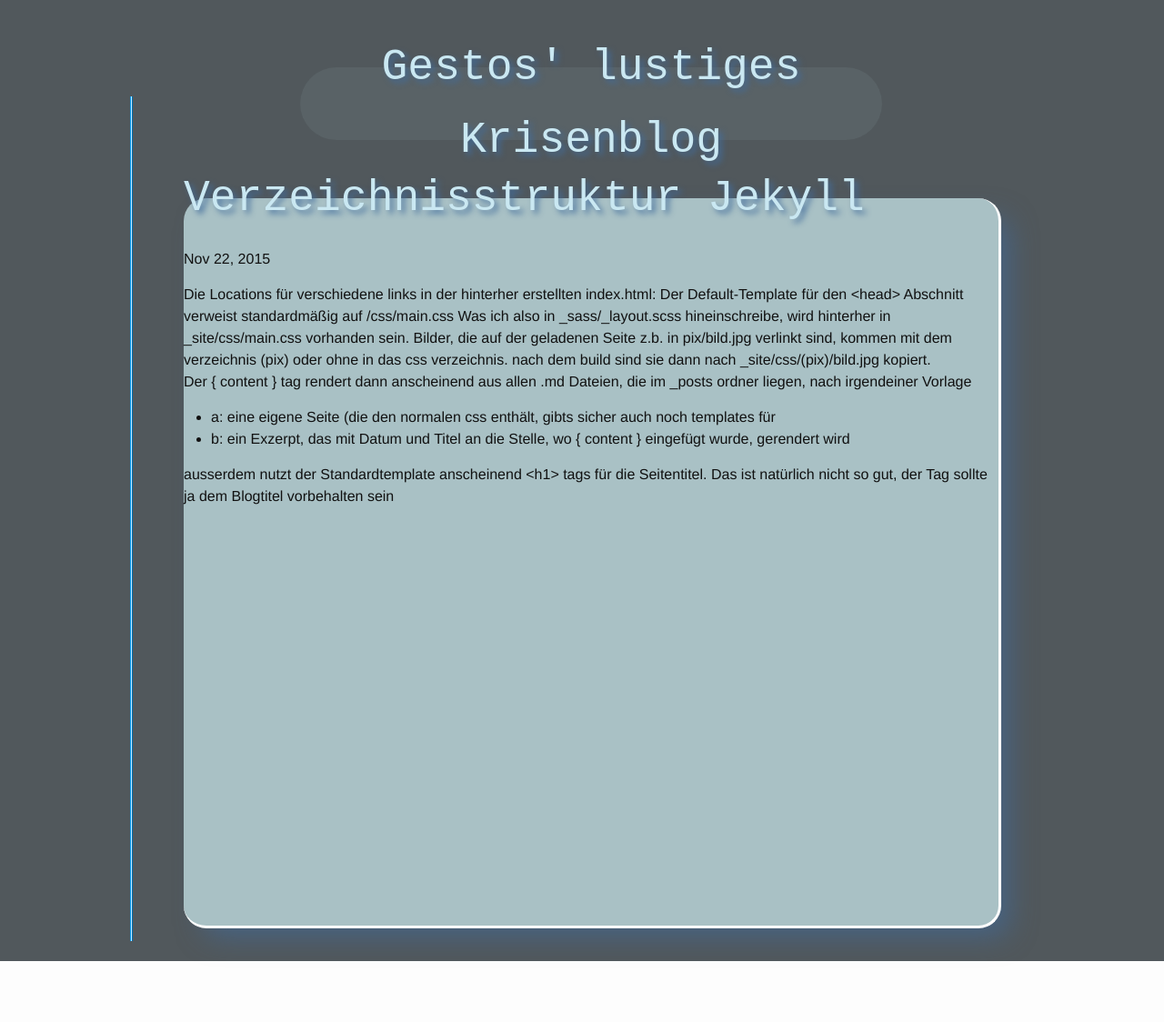
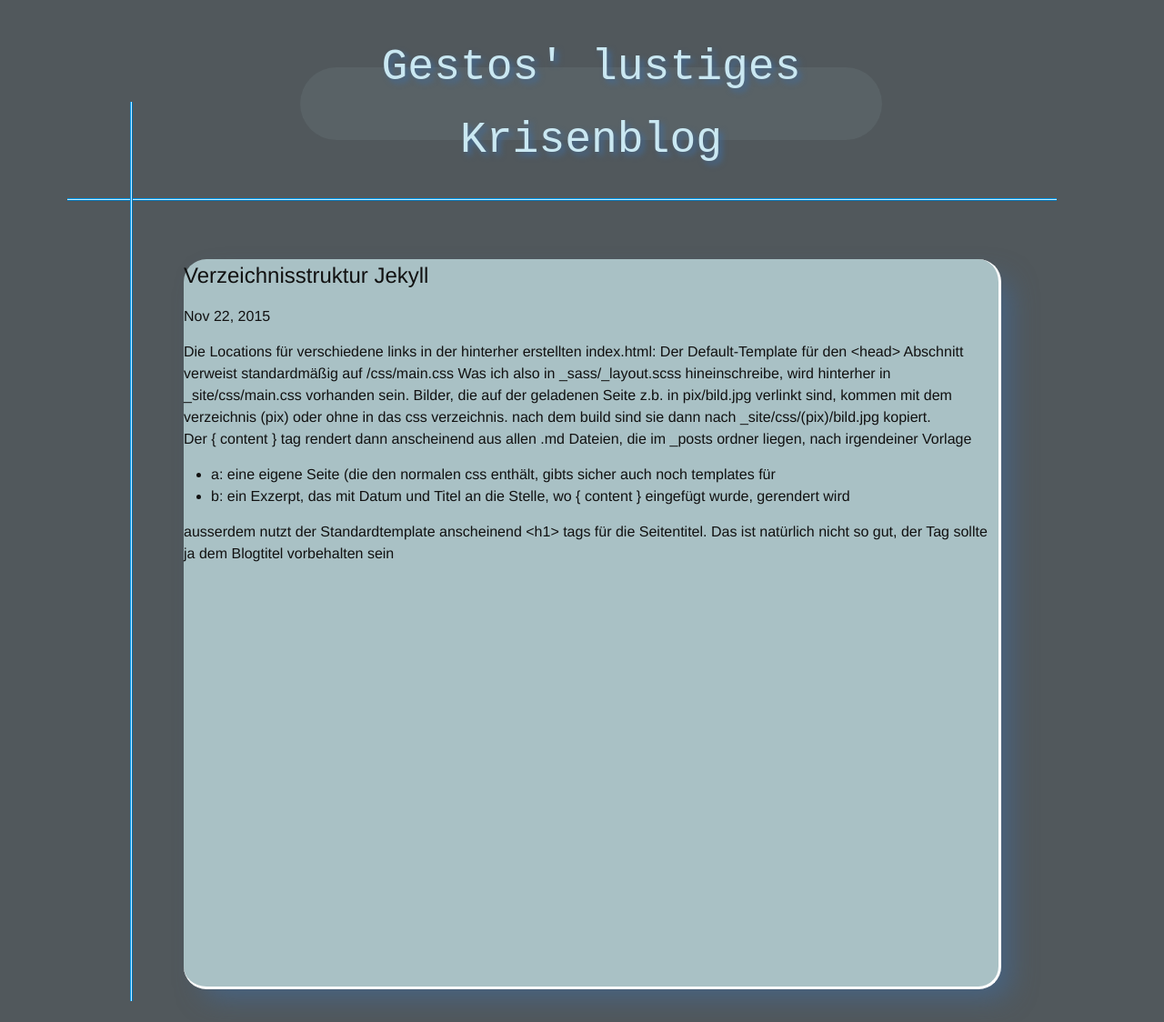
Before and after one commit to gestos/simplon, a Jekyll site: the page built from _posts/2015-11-22-where.md, in a window 1280 px wide. Shown: the whole page at 91% size. Built offline with Jekyll 4.4.1, drawn with Linux system fonts in a browser that asks for light colours; before the commit the page ends 1057 px from its top, so only the background shows below that.

Commit message:
new post

```diff
--- a/_config.yml
+++ b/_config.yml
@@ -13,7 +13,7 @@ description: > # this means to ignore newlines until "baseurl:"
   eventuell auch mal Content zu publizieren
 baseurl: "" # the subpath of your site, e.g. /blog
 url: "http://www.gestos.de" # the base hostname & protocol for your site
-github_username:  gestis
+github_username:  gestos
 
 # Build settings
 markdown: kramdown
--- a/_layouts/default.html
+++ b/_layouts/default.html
@@ -10,6 +10,7 @@
   <div id="header">
     <h1>Gestos' lustiges Krisenblog</h1>
   </div>
+  <div class="divider_h"></div>
   <div id="right">
     {{ content }}
   </div>
--- a/_layouts/post.html
+++ b/_layouts/post.html
@@ -4,7 +4,7 @@ layout: default
 <article class="post" itemscope itemtype="http://schema.org/BlogPosting">
 
   <header class="post-header">
-    <h1 class="post-title" itemprop="name headline">{{ page.title }}</h1>
+    <h2 class="post-title" itemprop="name headline">{{ page.title }}</h1>
     <p class="post-meta"><time datetime="{{ page.date | date_to_xmlschema }}" itemprop="datePublished">{{ page.date | date: "%b %-d, %Y" }}</time>{% if page.author %} • <span itemprop="author" itemscope itemtype="http://schema.org/Person"><span itemprop="name">{{ page.author }}</span></span>{% endif %}</p>
   </header>
 
--- a/_sass/_layout.scss
+++ b/_sass/_layout.scss
@@ -57,6 +57,13 @@ body, html {
   bottom:2%;
   background: url('pix/bg1.png');
 }
+.divider_h{
+  float:left;
+  margin: 5% 0 0 -5%;
+  width: 85%;
+  height:3px;
+  background: url('pix/bg2.png');
+}
 
 
 
@@ -70,3 +77,16 @@ h1 {
   margin-top: -40px;
   color: #CAE8F2;
 }
+@media only screen and (max-width : 928px) {
+  h1 {
+    font-size: 2em;
+    line-height: 40px;
+    margin-top: 0;
+  }
+}
+
+@media only screen and (max-width: 607px) {
+  h1 {
+    font-size: 1.2em;
+    line-height: 30px;
+margin-top: 10px; } }
```
Also changed, not shown: _posts/2015-11-23-a-better-vimrc.md (added, +17 -0 lines), css/pix/bg2.png (added), 11 other files.
